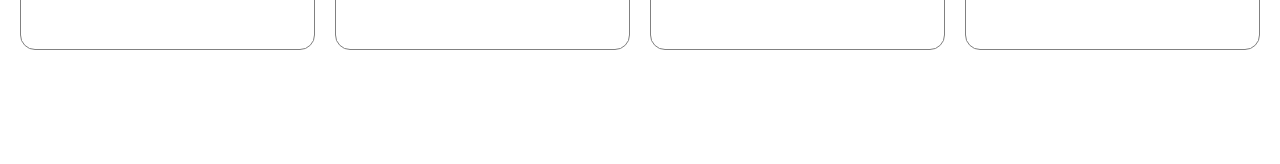
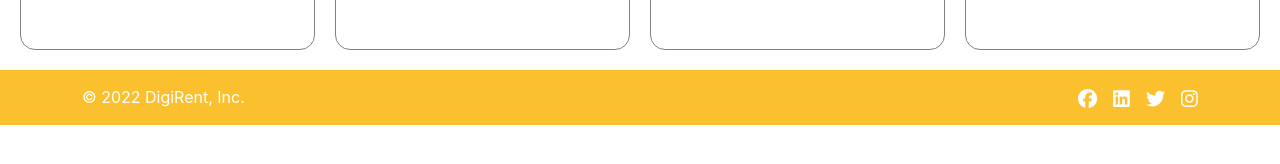
Before and after one commit to marielagcw/CTDGrupo11DigiRent, a React (Create React App) app in the folder FrontEnd/: page / in a window 1280 px wide. Shown: the part 612-776 px from the top of the page. Built offline with nearby package versions, Linux system fonts and the light colour scheme.

Commit message:
Footer terminado

```diff
--- a/FrontEnd/package.json
+++ b/FrontEnd/package.json
@@ -3,6 +3,7 @@
   "version": "0.1.0",
   "private": true,
   "dependencies": {
+    "@fortawesome/free-brands-svg-icons": "^6.1.1",
     "@fortawesome/free-regular-svg-icons": "^6.1.1",
     "@fortawesome/free-solid-svg-icons": "^6.1.1",
     "@fortawesome/react-fontawesome": "^0.1.18",
--- a/FrontEnd/src/components/Footer.jsx
+++ b/FrontEnd/src/components/Footer.jsx
@@ -0,0 +1,23 @@
+import React from 'react'
+import { FontAwesomeIcon } from '@fortawesome/react-fontawesome'
+import { faFacebook, faLinkedin, faTwitter, faInstagram } from "@fortawesome/free-brands-svg-icons";
+
+import '../styles/Footer.css'
+
+const Footer = () => {
+  return (
+    <div className='footer'>
+        <footer className='d-flex justify-content-between aling-items-center container'>
+            <p>© 2022 DigiRent, Inc.</p>
+            <div className="icons">
+                <FontAwesomeIcon className='iconFooter' icon={faFacebook}/>
+                <FontAwesomeIcon className='ms-3 iconFooter' icon={faLinkedin}/>
+                <FontAwesomeIcon className='ms-3 iconFooter' icon={faTwitter}/>
+                <FontAwesomeIcon className='ms-3 iconFooter' icon={faInstagram}/>
+            </div>
+        </footer>
+    </div>
+  )
+}
+
+export default Footer
--- a/FrontEnd/src/components/Header.jsx
+++ b/FrontEnd/src/components/Header.jsx
@@ -1,7 +1,7 @@
 import React from 'react'
 import RegistreForm from './RegistreForm';
 import logo from '../img/Logo.png'
-import './Header.css'
+import '../styles/Header.css'
 
 
 const Header = () => {
--- a/FrontEnd/src/components/Home.jsx
+++ b/FrontEnd/src/components/Home.jsx
@@ -2,6 +2,7 @@ import React from 'react'
 import Header from './Header'
 import Navbar from './Navbar';
 import CardList from './CardList';
+import Footer from './Footer';
 
 
 const Home = () => {
@@ -10,6 +11,7 @@ const Home = () => {
       <Header />
       <Navbar />
       <CardList/>
+      <Footer />
     </>
   )
 }
--- a/FrontEnd/src/components/Navbar.jsx
+++ b/FrontEnd/src/components/Navbar.jsx
@@ -2,7 +2,7 @@ import React from 'react'
 import { FontAwesomeIcon } from '@fortawesome/react-fontawesome'
 import { faLocationDot, faCalendar } from "@fortawesome/free-solid-svg-icons";
 
-import './Navbar.css'
+import '../styles/Navbar.css'
 
 const Navbar = () => {
   return (
--- /dev/null
+++ b/FrontEnd/src/styles/Footer.css
@@ -0,0 +1,22 @@
+.footer{
+    background-color: var(--primary);
+    width: 100%;
+    /* position:fixed; */
+    margin-top: 20px;
+    left:0px;
+    bottom:0px;
+    color: white;
+}
+
+footer{
+    padding-top: 15px;
+}
+
+.icons{
+    font-size:larger;
+    height: 100%;
+}
+
+.iconFooter{
+    cursor: pointer;
+}
```
Also changed, not shown: FrontEnd/src/styles/Header.css (renamed from FrontEnd/src/components/Header.css), FrontEnd/src/styles/Navbar.css (renamed from FrontEnd/src/components/Navbar.css), 1 other file (tests, documents, lock files or other folders).
